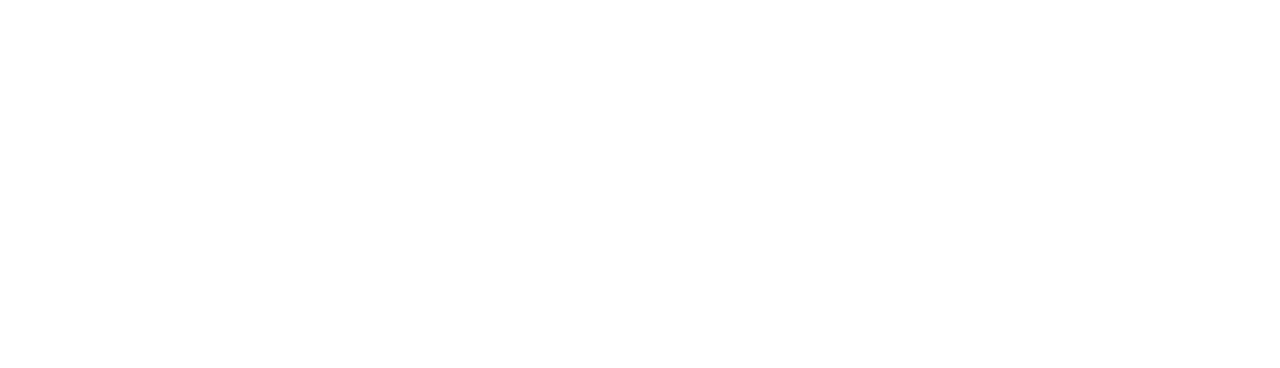
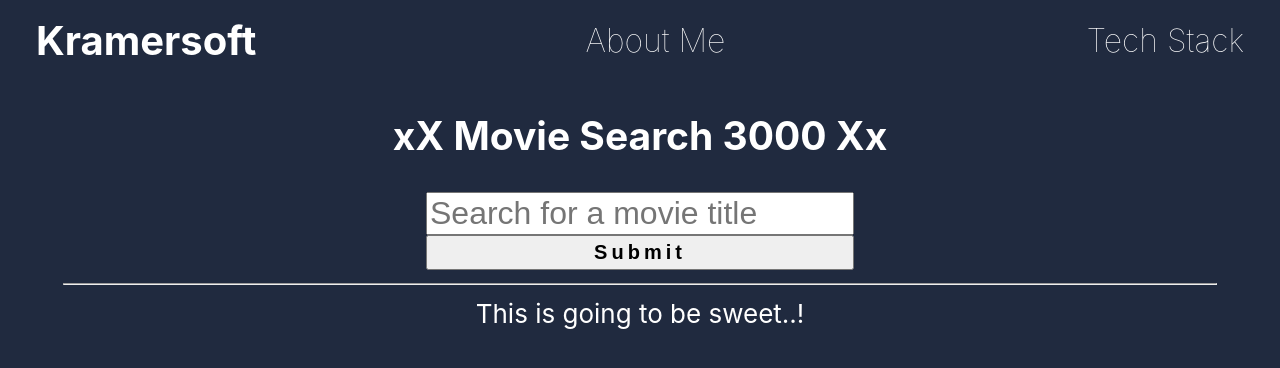
Before and after one commit to zckramer/movie-search-frontend, a React (Create React App) app: page / in a window 1280 px wide. Shown: the top 368 px of the page. Built offline with nearby package versions, Linux system fonts and the light colour scheme.

Commit message:
added input form, basic styling, header

```diff
--- a/public/index.html
+++ b/public/index.html
@@ -10,34 +10,11 @@
       content="Web site created using create-react-app"
     />
     <link rel="apple-touch-icon" href="%PUBLIC_URL%/logo192.png" />
-    <!--
-      manifest.json provides metadata used when your web app is installed on a
-      user's mobile device or desktop. See https://developers.google.com/web/fundamentals/web-app-manifest/
-    -->
     <link rel="manifest" href="%PUBLIC_URL%/manifest.json" />
-    <!--
-      Notice the use of %PUBLIC_URL% in the tags above.
-      It will be replaced with the URL of the `public` folder during the build.
-      Only files inside the `public` folder can be referenced from the HTML.
-
-      Unlike "/favicon.ico" or "favicon.ico", "%PUBLIC_URL%/favicon.ico" will
-      work correctly both with client-side routing and a non-root public URL.
-      Learn how to configure a non-root public URL by running `npm run build`.
-    -->
-    <title>React App</title>
+    <title>Movie Search 3k</title>
   </head>
   <body>
     <noscript>You need to enable JavaScript to run this app.</noscript>
     <div id="root"></div>
-    <!--
-      This HTML file is a template.
-      If you open it directly in the browser, you will see an empty page.
-
-      You can add webfonts, meta tags, or analytics to this file.
-      The build step will place the bundled scripts into the <body> tag.
-
-      To begin the development, run `npm start` or `yarn start`.
-      To create a production bundle, use `npm run build` or `yarn build`.
-    -->
   </body>
 </html>
--- a/src/App.css
+++ b/src/App.css
@@ -1,38 +1,62 @@
-.App {
-  text-align: center;
+.Header {
+  display: flex;
+  justify-content: space-between;
+  align-items: center;
+  flex-direction: row;
+  height: 10vmin;
+
 }
 
-.App-logo {
-  height: 40vmin;
-  pointer-events: none;
+.Header__Logo {
+  font-size: 2.5rem;
+  font-weight: bold;
+  margin-left: 2rem;
+  padding: .25rem;
 }
 
-@media (prefers-reduced-motion: no-preference) {
-  .App-logo {
-    animation: App-logo-spin infinite 20s linear;
-  }
+.Header__Item {
+  font-size: 2rem;
+  font-weight: lighter;
+  margin-left: 2rem;
+  margin-right: 2rem;
+  padding: .25rem;
 }
 
-.App-header {
-  background-color: #282c34;
+hr {
+  width: 90vw;
+}
+
+.App {
+  background-color: #202a3f;
   min-height: 100vh;
-  display: flex;
-  flex-direction: column;
-  align-items: center;
-  justify-content: center;
   font-size: calc(10px + 2vmin);
   color: white;
 }
 
-.App-link {
+a {
   color: #61dafb;
 }
 
-@keyframes App-logo-spin {
-  from {
-    transform: rotate(0deg);
-  }
-  to {
-    transform: rotate(360deg);
-  }
+input {
+  font-size: 2rem;
 }
+
+main {
+  display: flex;
+  flex-direction: column;
+  justify-content: center;
+  align-items: center;
+}
+
+.Input-Form {
+  display: flex;
+  flex-direction: column;
+  font-weight: lighter;
+}
+
+.Input-Form__Submit-Button {
+  font-size: 1.25rem;
+  font-weight: bold;
+  letter-spacing: 4px;
+  padding: .25rem;
+}
--- a/src/App.js
+++ b/src/App.js
@@ -1,12 +1,39 @@
 import logo from './logo.svg';
 import './App.css';
+import React, { useState } from 'react';
 
 function App() {
+  const [inputValue, setInputValue] = useState('');
+  const [didSearch, setDidSearch] = useState(false);
+  const [searchData, setSearchData] = useState({});
+
+  function handleInputSubmit () {
+
+  }
+
   return (
     <div className="App">
-      <div>
-
-      </div>
+      <header className="Header">
+        <div className="Header__Logo">Kramersoft</div>
+        <div className="Header__Item">About Me</div>
+        <div className="Header__Item">Tech Stack</div>
+      </header>
+      <main className="Main">
+        <h2>xX Movie Search 3000 Xx</h2>
+        <form className="Input-Form">
+          <input
+            className="Input-Form__Input"
+            type="text"
+            placeholder="Search for a movie title"
+            onChange={(event)=>{setInputValue(event.target.value)}}
+            onSubmit={()=>{}}
+            value={inputValue}
+          />
+          <button className="Input-Form__Submit-Button">Submit</button>
+        </form>
+        <hr />
+        {didSearch ? searchData : "This is going to be sweet..!"}
+      </main>
     </div>
   );
 }
```
Also changed, not shown: public/logo192.png (deleted), public/logo512.png (deleted).
